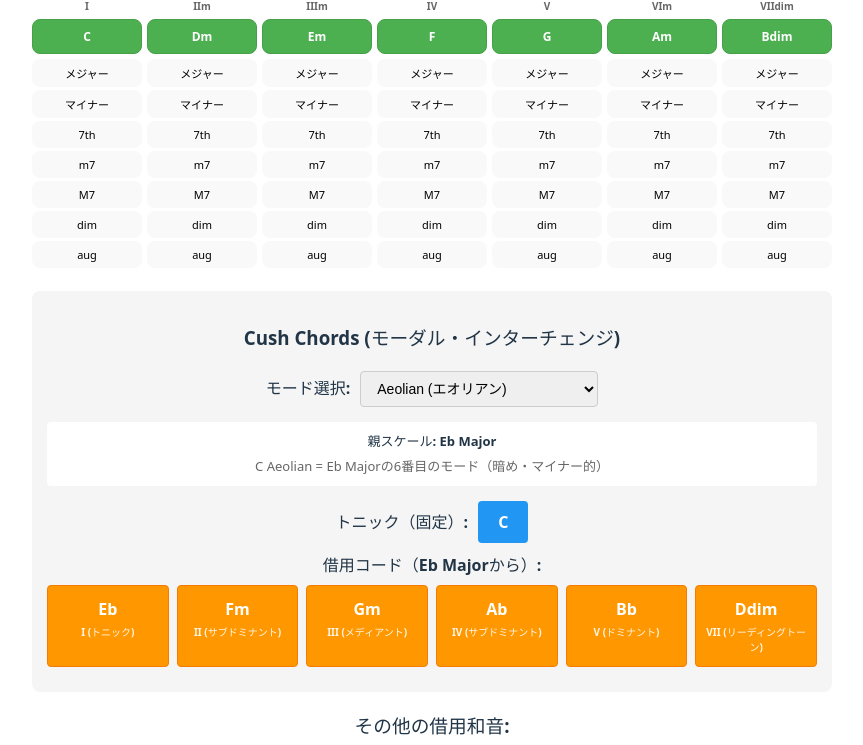
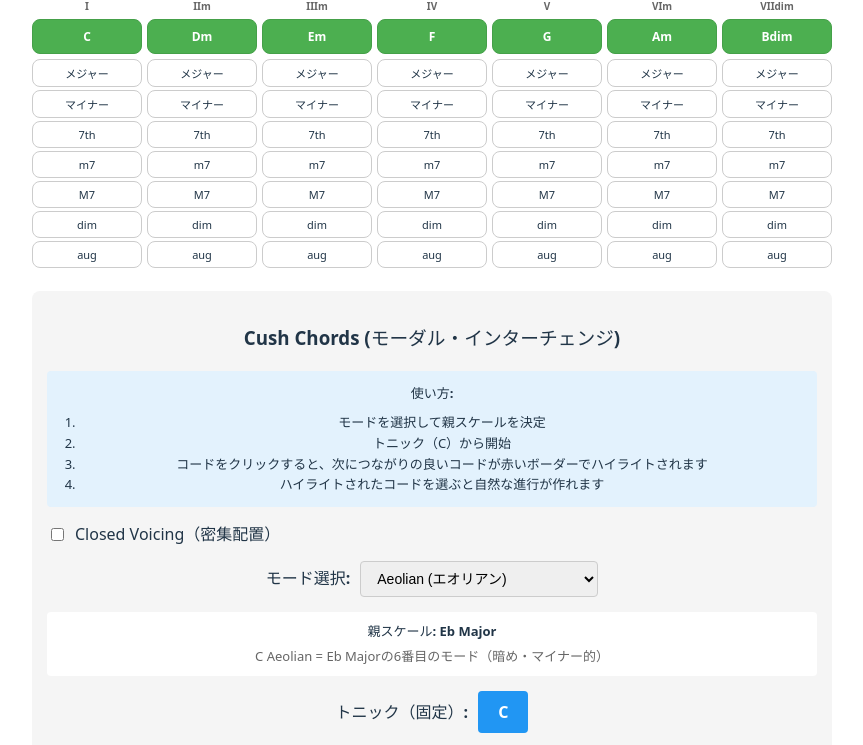
Before and after one commit to hashrock/20251024-chord-cc, a React (Vite) app: page / in a window 1280 px wide. Shown: the part 419-1164 px from the top of the page, without its empty margins (208-1071 px from the left). Built offline with nearby package versions, Linux system fonts and the light colour scheme.

Commit message:
Cush Chordsのコード進行機能を追加し、Closed Voicingオプションを実装しました。また、コードのハイライト表示を改善し、利用方法の説明を追加しました。

```diff
--- a/src/App.tsx
+++ b/src/App.tsx
@@ -11,6 +11,8 @@ function App() {
   const [chords, setChords] = useState<Chord[]>([])
   const [isPlaying, setIsPlaying] = useState(false)
   const [selectedMode, setSelectedMode] = useState<string>('aeolian')
+  const [lastAddedChord, setLastAddedChord] = useState<string>('')
+  const [closedVoicing, setClosedVoicing] = useState(false)
 
   // 音名順に並べる
   const roots = [
@@ -101,15 +103,55 @@ function App() {
     }
   }
 
-  const borrowedChords = [
-    { root: 'A', quality: 'm' },
-    { root: 'B', quality: 'b' },
-    { root: 'E', quality: 'b' },
-    { root: 'A', quality: 'b' },
-  ]
+  // コード進行のつながり（トニック → サブドミナント → ドミナント → トニック）
+  const chordProgressions: Record<string, string[]> = {
+    // トニック（I）から
+    'C': ['Dm', 'Em', 'F', 'G', 'Am'],
+    // サブドミナント（IV, IIm, VIm）から
+    'F': ['G', 'Dm', 'Em', 'Am', 'C'],
+    'Dm': ['G', 'F', 'Em', 'Am', 'C'],
+    'Am': ['F', 'Dm', 'G', 'C', 'Em'],
+    // ドミナント（V）から
+    'G': ['C', 'Am', 'F'],
+    // メディアント（IIIm）から
+    'Em': ['Am', 'F', 'Dm', 'G'],
+    // ディミニッシュから
+    'Bdim': ['C', 'Em', 'G'],
+  }
+
+  // Cush Chordsのコード進行も追加
+  const getCushProgressions = (mode: keyof typeof modes): Record<string, string[]> => {
+    const cushChords = modes[mode].cushChords
+    // 親スケールのコードからのつながり
+    const progressions: Record<string, string[]> = {
+      'C': cushChords.map(c => `${c.root}${c.quality}`)
+    }
+
+    cushChords.forEach(chord => {
+      const chordName = `${chord.root}${chord.quality}`
+      // 基本的な進行: サブドミナント → ドミナント → トニック
+      if (chord.function === 'サブドミナント') {
+        progressions[chordName] = cushChords
+          .filter(c => c.function === 'ドミナント' || c.function === 'メディアント')
+          .map(c => `${c.root}${c.quality}`)
+        progressions[chordName].push('C')
+      } else if (chord.function === 'ドミナント') {
+        progressions[chordName] = ['C']
+        cushChords
+          .filter(c => c.function === 'サブドミナント')
+          .forEach(c => progressions[chordName].push(`${c.root}${c.quality}`))
+      } else {
+        progressions[chordName] = cushChords.map(c => `${c.root}${c.quality}`)
+        progressions[chordName].push('C')
+      }
+    })
+
+    return progressions
+  }
 
   const addChord = (root: string, quality: string, isBorrowed = false) => {
     setChords([...chords, { root, quality, isBorrowed }])
+    setLastAddedChord(`${root}${quality}`)
     // ボタンを押したときに音を鳴らす
     playSingleChord({ root, quality, isBorrowed })
   }
@@ -120,6 +162,22 @@ function App() {
     const startTime = audioContext.currentTime
     const duration = 0.5
 
+    // ベーストーンを2オクターブ下で追加（周波数を1/4に）
+    const bassFreq = frequencies[0] / 4
+    const bassOscillator = audioContext.createOscillator()
+    const bassGain = audioContext.createGain()
+
+    bassOscillator.type = 'sine'
+    bassOscillator.frequency.value = bassFreq
+    bassGain.gain.setValueAtTime(0.2, startTime)
+    bassGain.gain.exponentialRampToValueAtTime(0.01, startTime + duration)
+
+    bassOscillator.connect(bassGain)
+    bassGain.connect(audioContext.destination)
+    bassOscillator.start(startTime)
+    bassOscillator.stop(startTime + duration)
+
+    // 和音の各音
     frequencies.forEach(freq => {
       const oscillator = audioContext.createOscillator()
       const gainNode = audioContext.createGain()
@@ -127,7 +185,7 @@ function App() {
       oscillator.type = 'sine'
       oscillator.frequency.value = freq
 
-      gainNode.gain.setValueAtTime(0.15, startTime)
+      gainNode.gain.setValueAtTime(0.12, startTime)
       gainNode.gain.exponentialRampToValueAtTime(0.01, startTime + duration)
 
       oscillator.connect(gainNode)
@@ -200,25 +258,47 @@ function App() {
       'Db': 277.18, 'Eb': 311.13, 'F#': 369.99, 'Ab': 415.30, 'Bb': 466.16,
     }
 
-    const root = chord.root.includes('b') ? chord.root : chord.root
+    const root = chord.root.includes('b') || chord.root.includes('#') ? chord.root : chord.root
     const rootFreq = noteFrequencies[root] || 261.63
+
+    let frequencies: number[] = []
 
     // シンプルな和音構成
     if (chord.quality === 'm') {
-      return [rootFreq, rootFreq * 1.189, rootFreq * 1.498] // マイナー
+      frequencies = [rootFreq, rootFreq * 1.189, rootFreq * 1.498] // マイナー
     } else if (chord.quality === '7') {
-      return [rootFreq, rootFreq * 1.26, rootFreq * 1.498, rootFreq * 1.782] // 7th
+      frequencies = [rootFreq, rootFreq * 1.26, rootFreq * 1.498, rootFreq * 1.782] // 7th
     } else if (chord.quality === 'M7') {
-      return [rootFreq, rootFreq * 1.26, rootFreq * 1.498, rootFreq * 1.888] // M7
+      frequencies = [rootFreq, rootFreq * 1.26, rootFreq * 1.498, rootFreq * 1.888] // M7
     } else if (chord.quality === 'm7') {
-      return [rootFreq, rootFreq * 1.189, rootFreq * 1.498, rootFreq * 1.782] // m7
+      frequencies = [rootFreq, rootFreq * 1.189, rootFreq * 1.498, rootFreq * 1.782] // m7
     } else if (chord.quality === 'dim') {
-      return [rootFreq, rootFreq * 1.189, rootFreq * 1.414] // dim
+      frequencies = [rootFreq, rootFreq * 1.189, rootFreq * 1.414] // dim
     } else if (chord.quality === 'aug') {
-      return [rootFreq, rootFreq * 1.26, rootFreq * 1.587] // aug
+      frequencies = [rootFreq, rootFreq * 1.26, rootFreq * 1.587] // aug
+    } else {
+      frequencies = [rootFreq, rootFreq * 1.26, rootFreq * 1.498] // メジャー
     }
 
-    return [rootFreq, rootFreq * 1.26, rootFreq * 1.498] // メジャー
+    // Closed voicing: オクターブ内に収める
+    if (closedVoicing) {
+      const octaveRatio = 2.0
+      frequencies = frequencies.map((freq, index) => {
+        if (index === 0) return freq // ルートはそのまま
+        // 各音がルートから1オクターブ以内に収まるように調整
+        while (freq > rootFreq * octaveRatio) {
+          freq = freq / octaveRatio
+        }
+        while (freq < rootFreq) {
+          freq = freq * octaveRatio
+        }
+        return freq
+      })
+      // 周波数順にソート
+      frequencies.sort((a, b) => a - b)
+    }
+
+    return frequencies
   }
 
   return (
@@ -229,13 +309,16 @@ function App() {
         <h2>現在のコード進行:</h2>
         <div style={{
           minHeight: '60px',
+          maxHeight: '120px',
+          overflowX: 'auto',
+          overflowY: 'hidden',
           padding: '15px',
           border: '2px solid #ccc',
           borderRadius: '5px',
           display: 'flex',
           gap: '10px',
-          flexWrap: 'wrap',
-          alignItems: 'center'
+          alignItems: 'center',
+          whiteSpace: 'nowrap'
         }}>
           {chords.length === 0 ? (
             <span style={{ color: '#999' }}>コードを追加してください</span>
@@ -245,12 +328,13 @@ function App() {
                 key={index}
                 style={{
                   padding: '8px 12px',
-                  background: chord.isBorrowed ? '#ffeb3b' : '#2196f3',
-                  color: chord.isBorrowed ? '#000' : '#fff',
+                  background: chord.isBorrowed ? '#ff9800' : '#2196f3',
+                  color: '#fff',
                   borderRadius: '4px',
                   display: 'flex',
                   alignItems: 'center',
-                  gap: '8px'
+                  gap: '8px',
+                  flexShrink: 0
                 }}
               >
                 <span>{chord.root}{chord.quality}</span>
@@ -293,13 +377,18 @@ function App() {
                   cursor: 'pointer',
                   background: '#4caf50',
                   color: 'white',
-                  border: '1px solid #45a049',
-                  fontWeight: 'bold'
+                  border: lastAddedChord && chordProgressions[lastAddedChord]?.includes(`${root.note}${root.diatonic}`) ? '3px solid #ff6b6b' : '1px solid #45a049',
+                  fontWeight: 'bold',
+                  transition: 'all 0.2s ease'
                 }}
               >
                 {root.note}{root.diatonic}
               </button>
-              {qualities.map(quality => (
+              {qualities.map(quality => {
+                const chordName = `${root.note}${quality.value}`
+                const isHighlighted = lastAddedChord && chordProgressions[lastAddedChord]?.includes(chordName)
+
+                return (
                   <button
                     key={`${root.note}-${quality.value}`}
                     onClick={() => addChord(root.note, quality.value)}
@@ -308,12 +397,18 @@ function App() {
                       padding: '5px 2px',
                       marginBottom: '3px',
                       fontSize: '11px',
-                    cursor: 'pointer'
+                      cursor: 'pointer',
+                      background: 'white',
+                      color: 'inherit',
+                      border: isHighlighted ? '3px solid #ff6b6b' : '1px solid #ccc',
+                      fontWeight: isHighlighted ? 'bold' : 'normal',
+                      transition: 'all 0.2s ease'
                     }}
                   >
                     {quality.label}
                   </button>
-              ))}
+                )
+              })}
             </div>
           ))}
         </div>
@@ -321,6 +416,37 @@ function App() {
 
       <div style={{ marginBottom: '20px', padding: '15px', background: '#f5f5f5', borderRadius: '8px' }}>
         <h3>Cush Chords (モーダル・インターチェンジ)</h3>
+
+        {/* 利用方法 */}
+        <div style={{
+          marginBottom: '15px',
+          padding: '12px',
+          background: '#e3f2fd',
+          borderRadius: '4px',
+          fontSize: '13px',
+          lineHeight: '1.6'
+        }}>
+          <strong>使い方:</strong>
+          <ol style={{ margin: '8px 0 0 0', paddingLeft: '20px' }}>
+            <li>モードを選択して親スケールを決定</li>
+            <li>トニック（C）から開始</li>
+            <li>コードをクリックすると、次につながりの良いコードが赤いボーダーでハイライトされます</li>
+            <li>ハイライトされたコードを選ぶと自然な進行が作れます</li>
+          </ol>
+        </div>
+
+        {/* オプション */}
+        <div style={{ marginBottom: '15px', display: 'flex', gap: '20px', alignItems: 'center' }}>
+          <label style={{ display: 'flex', alignItems: 'center', gap: '8px', cursor: 'pointer' }}>
+            <input
+              type="checkbox"
+              checked={closedVoicing}
+              onChange={(e) => setClosedVoicing(e.target.checked)}
+              style={{ cursor: 'pointer' }}
+            />
+            <span>Closed Voicing（密集配置）</span>
+          </label>
+        </div>
 
         {/* モード選択 */}
         <div style={{ marginBottom: '15px' }}>
@@ -367,11 +493,12 @@ function App() {
               padding: '10px 20px',
               background: '#2196f3',
               color: 'white',
-              border: 'none',
+              border: lastAddedChord && (getCushProgressions(selectedMode as keyof typeof modes)[lastAddedChord]?.includes('C') || chordProgressions[lastAddedChord]?.includes('C')) ? '3px solid #ff6b6b' : 'none',
               borderRadius: '4px',
               cursor: 'pointer',
               fontWeight: 'bold',
-              fontSize: '16px'
+              fontSize: '16px',
+              transition: 'all 0.2s ease'
             }}
           >
             C
@@ -384,7 +511,12 @@ function App() {
             借用コード（{modes[selectedMode as keyof typeof modes].parentKey}から）:
           </div>
           <div style={{ display: 'grid', gridTemplateColumns: 'repeat(auto-fill, minmax(120px, 1fr))', gap: '8px' }}>
-            {modes[selectedMode as keyof typeof modes].cushChords.map((chord, index) => (
+            {modes[selectedMode as keyof typeof modes].cushChords.map((chord, index) => {
+              const chordName = `${chord.root}${chord.quality}`
+              const cushProgressions = getCushProgressions(selectedMode as keyof typeof modes)
+              const isHighlighted = lastAddedChord && cushProgressions[lastAddedChord]?.includes(chordName)
+
+              return (
                 <button
                   key={index}
                   onClick={() => addChord(chord.root, chord.quality, true)}
@@ -392,43 +524,23 @@ function App() {
                     padding: '12px 8px',
                     background: '#ff9800',
                     color: 'white',
-                  border: '1px solid #f57c00',
+                    border: isHighlighted ? '3px solid #ff6b6b' : '1px solid #f57c00',
                     borderRadius: '4px',
                     cursor: 'pointer',
                     fontWeight: 'bold',
                     display: 'flex',
                     flexDirection: 'column',
                     alignItems: 'center',
-                  gap: '4px'
+                    gap: '4px',
+                    transition: 'all 0.2s ease'
                   }}
                 >
                   <div style={{ fontSize: '16px' }}>{chord.root}{chord.quality}</div>
                   <div style={{ fontSize: '10px', opacity: 0.9 }}>{chord.degree} ({chord.function})</div>
                 </button>
-            ))}
+              )
+            })}
           </div>
-        </div>
-      </div>
-
-      <div style={{ marginBottom: '20px' }}>
-        <h3>その他の借用和音:</h3>
-        <div style={{ display: 'flex', gap: '10px', flexWrap: 'wrap' }}>
-          {borrowedChords.map((chord, index) => (
-            <button
-              key={index}
-              onClick={() => addChord(chord.root, chord.quality, true)}
-              style={{
-                padding: '10px 15px',
-                background: '#ffeb3b',
-                border: '1px solid #fbc02d',
-                borderRadius: '4px',
-                cursor: 'pointer',
-                fontWeight: 'bold'
-              }}
-            >
-              {chord.root}{chord.quality}
-            </button>
-          ))}
         </div>
       </div>
 
```
Lines whose indentation alone changed are shown as unchanged.
